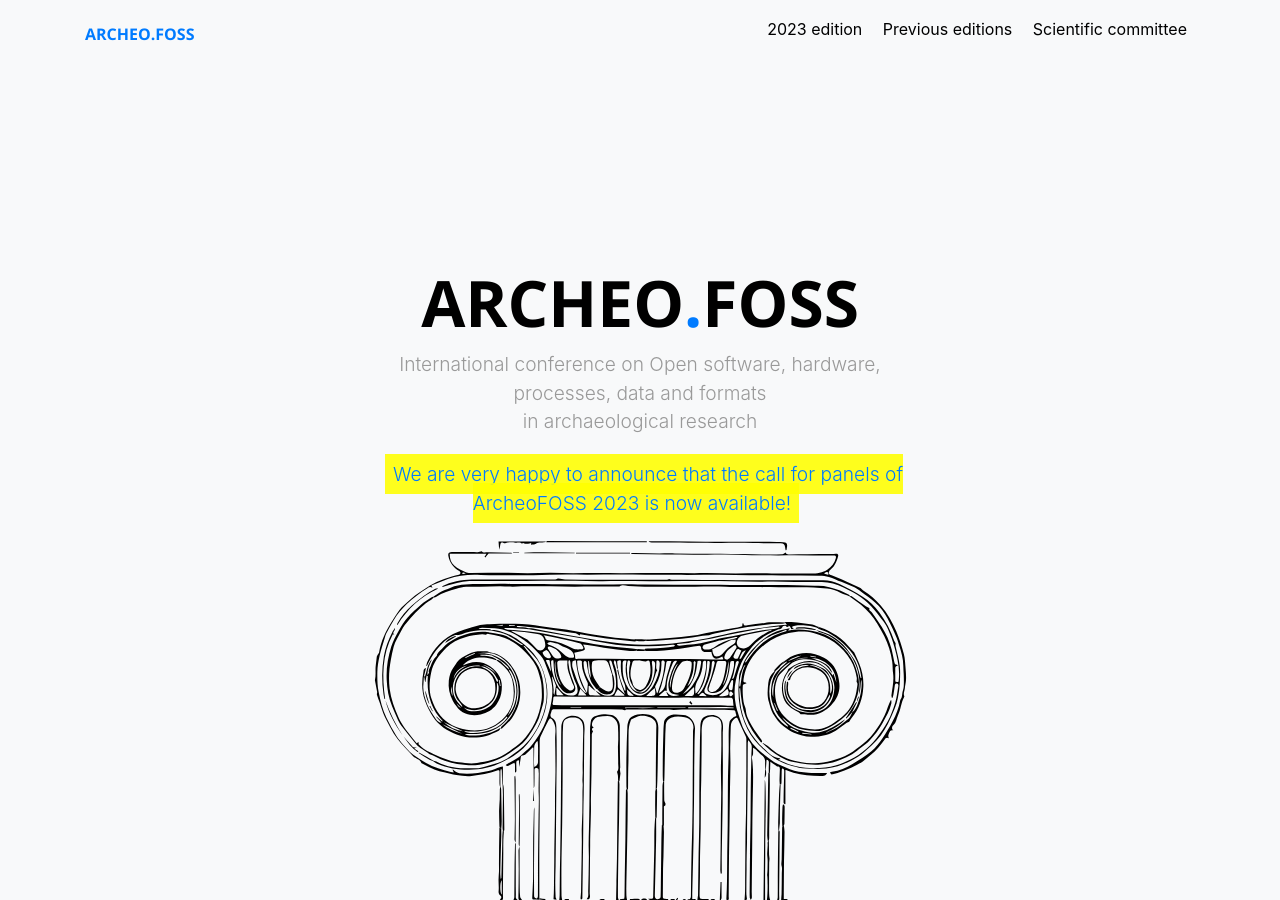
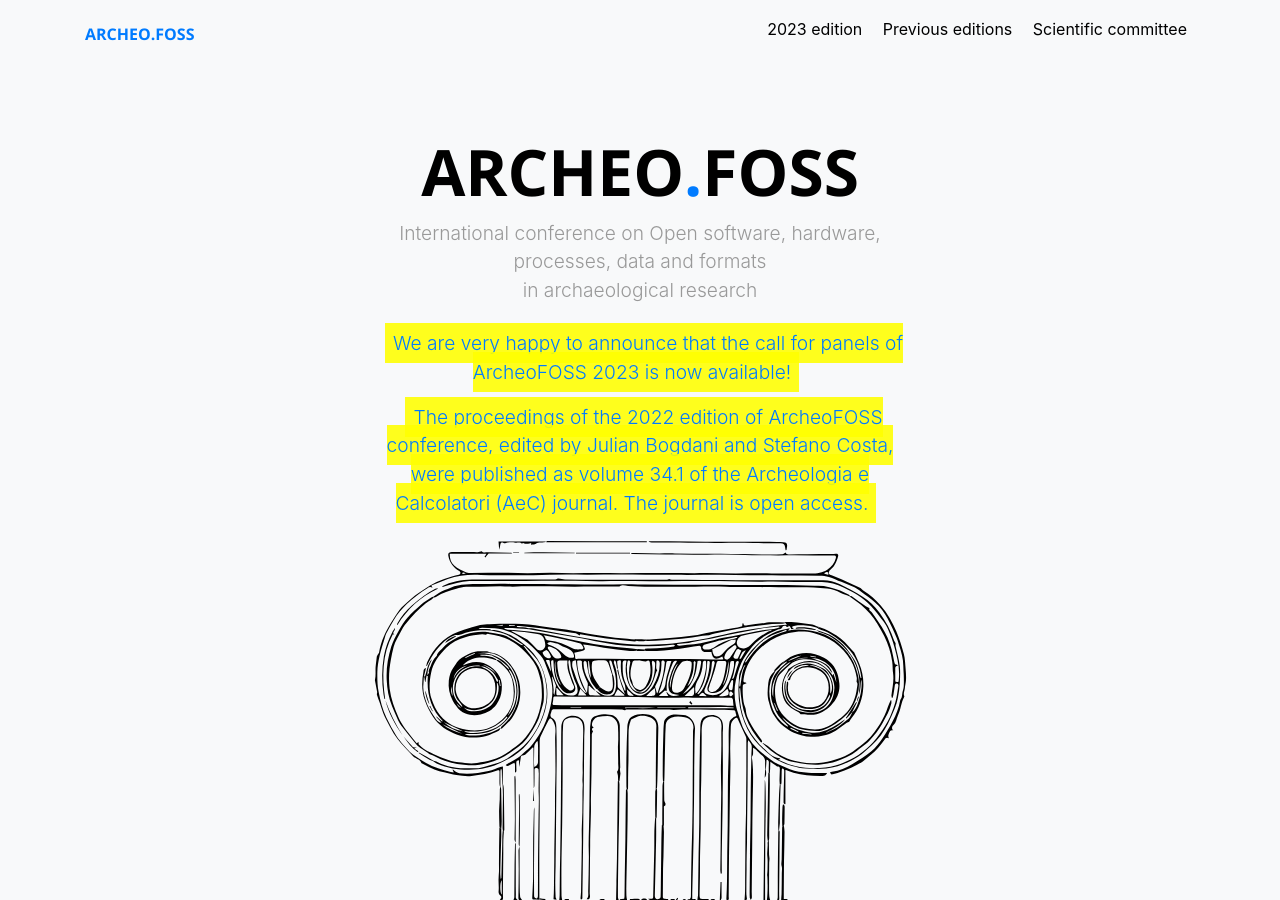
Before and after one commit to archeofoss/archeofoss, a Jekyll site: the page built from index.md, in a window 1280 px wide and 900 px high. Built offline with Jekyll 4.4.1, drawn with Linux system fonts in a browser that asks for light colours; nearby versions of some CDN libraries.

Commit message:
Update home.html

```diff
--- a/_layouts/home.html
+++ b/_layouts/home.html
@@ -15,7 +15,11 @@
               We are very happy to announce that the call for panels of ArcheoFOSS 2023 is now available!
             </a>
           </p>
-
+          <p class="pulsate-home">
+            <a href="/2022/proceedings" title="The proceedings of ArcheoFOSS 2022 have been published!">
+              The proceedings of the 2022 edition of ArcheoFOSS conference, edited by Julian Bogdani and Stefano Costa, were published as volume 34.1 of the Archeologia e Calcolatori (AeC) journal. The journal is open access.
+            </a>
+          </p>
             <img src="{{ "images/archeofoss-2.svg" | relative_url }}" alt="Image" class="img-fluid cover-img">
         </div>
       </div>
```
